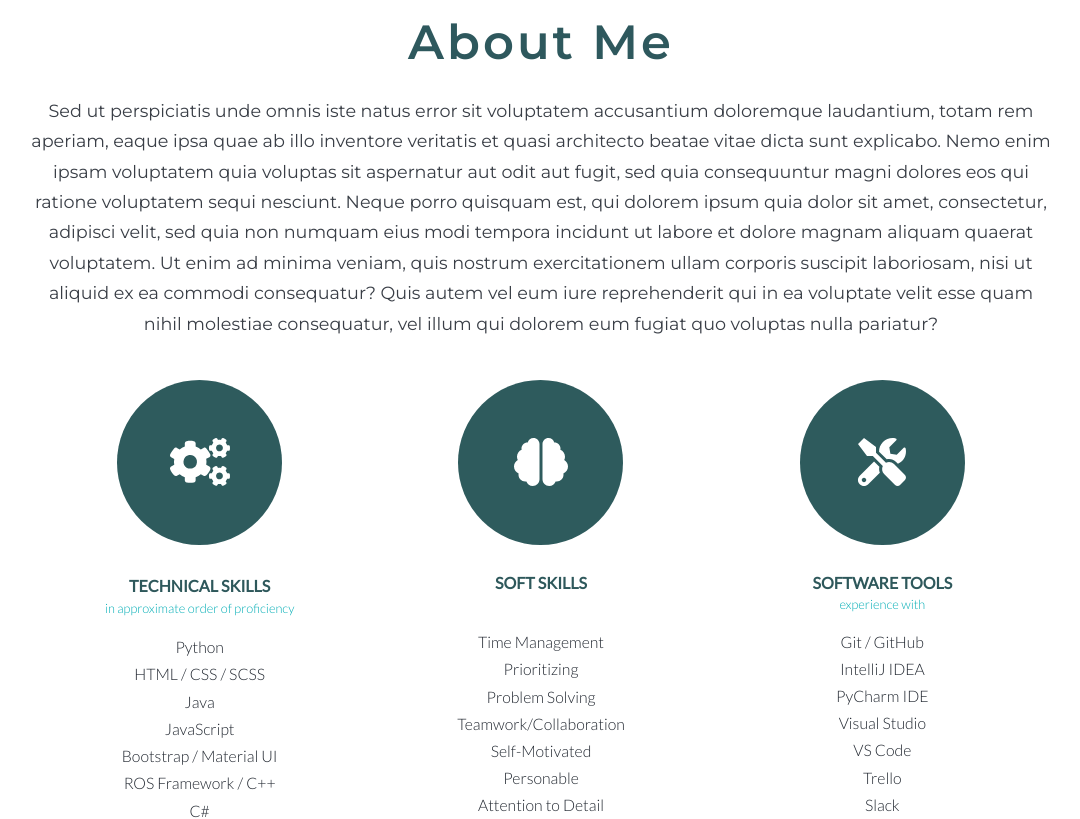
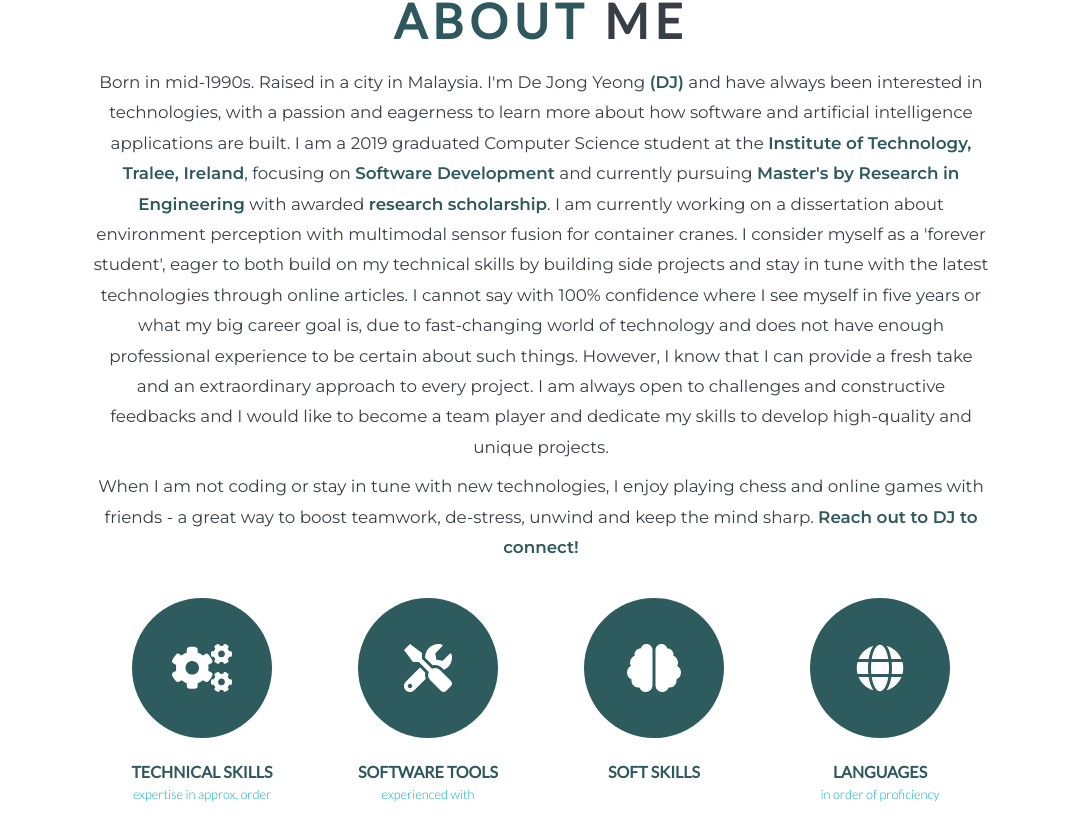
Before and after one commit to dejongyeong/web-portfolio, a React (Create React App) app: page / in a window 1280 px wide. Shown: the part 855-1674 px from the top of the page, without its empty margins (99-1179 px from the left). Built offline with nearby package versions, Linux system fonts and the light colour scheme.

Commit message:
content for about page and made changes in css #4

```diff
--- a/src/components/About.js
+++ b/src/components/About.js
@@ -2,19 +2,6 @@ import { makeStyles, Typography } from '@material-ui/core';
 import React from 'react';
 
 import Skills from './Skills';
-
-const aboutMe = `Sed ut perspiciatis unde omnis iste natus error sit voluptatem accusantium
-doloremque laudantium, totam rem aperiam, eaque ipsa quae ab illo
-inventore veritatis et quasi architecto beatae vitae dicta sunt explicabo.
-Nemo enim ipsam voluptatem quia voluptas sit aspernatur aut odit aut
-fugit, sed quia consequuntur magni dolores eos qui ratione voluptatem
-sequi nesciunt. Neque porro quisquam est, qui dolorem ipsum quia dolor sit
-amet, consectetur, adipisci velit, sed quia non numquam eius modi tempora
-incidunt ut labore et dolore magnam aliquam quaerat voluptatem. Ut enim ad
-minima veniam, quis nostrum exercitationem ullam corporis suscipit
-laboriosam, nisi ut aliquid ex ea commodi consequatur? Quis autem vel eum
-iure reprehenderit qui in ea voluptate velit esse quam nihil molestiae
-consequatur, vel illum qui dolorem eum fugiat quo voluptas nulla pariatur?`;
 
 // styles
 const useStyles = makeStyles((theme) => ({
@@ -26,21 +13,13 @@ const useStyles = makeStyles((theme) => ({
     alignItems: 'center',
     display: 'flex',
     justifyContent: 'center',
-  },
-  container: {
-    width: '80%',
-    height: '90%',
-    textAlign: 'center',
-    margin: '3% auto 0 auto',
-    [theme.breakpoints.down('lg')]: {
-      margin: '10% auto 0 auto',
-    },
     '& h3': {
-      paddingTop: '3%',
-      paddingBottom: '1.5%',
+      paddingTop: '2.5%',
+      paddingBottom: '1%',
       color: '#2e585d',
-      fontWeight: '600',
-      letterSpacing: '3px',
+      fontWeight: 'bolder',
+      letterSpacing: '6px',
+      fontFamily: 'Lato, sans-serif',
       // [theme.breakpoints.up('xl')]: {
       //   animation: `$aboutEffect 2000ms ${theme.transitions.easing.easeInOut}`,
       // },
@@ -50,14 +29,26 @@ const useStyles = makeStyles((theme) => ({
   //   '0%': { transform: 'translate3d(0, -50px, 0)' },
   //   '100%': { transform: 'translate3d(0, 0, 0)' },
   // },
+  container: {
+    width: '70%',
+    height: '90%',
+    textAlign: 'center',
+    margin: '2% auto 0 auto',
+    [theme.breakpoints.down('lg')]: {
+      margin: '8% auto 0 auto',
+    },
+  },
   describe: {
     margin: '1% auto 2% auto',
     '& p': {
       lineHeight: '1.9rem',
-      fontSize: '1.1rem',
+      fontSize: '1.05rem',
       fontFamily: 'Montserrat, sans-serif',
       color: '#393e46',
       fontWeight: '400',
+    },
+    '& p:last-child': {
+      paddingTop: '1%',
     },
   },
   skills: {
@@ -66,25 +57,71 @@ const useStyles = makeStyles((theme) => ({
     justifyContent: 'center',
     [theme.breakpoints.down('xl')]: {
       marginTop: '4%',
-      marginBottom: '8%',
+      marginBottom: '5%',
     },
     [theme.breakpoints.down('md')]: {
       marginTop: '9%',
-      marginBottom: '10%',
+      marginBottom: '9%',
     },
+  },
+  highlight: {
+    color: '#2e585b',
+    fontWeight: '600',
   },
 }));
 
 function About() {
   const classes = useStyles();
-  const description = <Typography variant="body1">{aboutMe}</Typography>;
+
+  const aboutMe = (
+    <>
+      <Typography variant="body1">
+        Born in mid-1990s. Raised in a city in Malaysia. I'm De Jong Yeong{' '}
+        <span className={classes.highlight}>(DJ)</span> and have always been
+        interested in technologies, with a passion and eagerness to learn more
+        about how software and artificial intelligence applications are built. I
+        am a 2019 graduated Computer Science student at the{' '}
+        <span className={classes.highlight}>
+          Institute of Technology, Tralee, Ireland
+        </span>
+        , focusing on{' '}
+        <span className={classes.highlight}>Software Development</span> and
+        currently pursuing{' '}
+        <span className={classes.highlight}>
+          Master's by Research in Engineering
+        </span>{' '}
+        with awarded{' '}
+        <span className={classes.highlight}>research scholarship</span>. I am
+        currently working on a dissertation about environment perception with
+        multimodal sensor fusion for container cranes. I consider myself as a
+        'forever student', eager to both build on my technical skills by
+        building side projects and stay in tune with the latest technologies
+        through online articles. I cannot say with 100% confidence where I see
+        myself in five years or what my big career goal is, due to fast-changing
+        world of technology and does not have enough professional experience to
+        be certain about such things. However, I know that I can provide a fresh
+        take and an extraordinary approach to every project. I am always open to
+        challenges and constructive feedbacks and I would like to become a team
+        player and dedicate my skills to develop high-quality and unique
+        projects.
+      </Typography>
+      <Typography variant="body1">
+        When I am not coding or stay in tune with new technologies, I enjoy
+        playing chess and online games with friends - a great way to boost
+        teamwork, de-stress, unwind and keep the mind sharp.{' '}
+        <span className={classes.highlight}>Reach out to DJ to connect!</span>
+      </Typography>
+    </>
+  );
 
   // circle design - idea from brittany chiang website version 1
   return (
     <div className={classes.wrapper}>
       <div className={classes.container}>
-        <Typography variant="h3">About Me</Typography>
-        <div className={classes.describe}>{description}</div>
+        <Typography variant="h3">
+          ABOUT <span style={{ color: '#393e46' }}>ME</span>
+        </Typography>
+        <div className={classes.describe}>{aboutMe}</div>
         <div className={classes.skills}>
           <Skills />
         </div>
--- a/src/components/App.js
+++ b/src/components/App.js
@@ -71,7 +71,7 @@ function App() {
           scrollTrigger: {
             id: `section-${index + 1}`,
             trigger: element,
-            start: 'top center',
+            start: 'top 70%', // when top of the trigger hits 70% up from the bottom of the viewport
             toggleActions: 'play none none',
           },
         }
--- a/src/components/Hero.js
+++ b/src/components/Hero.js
@@ -98,8 +98,9 @@ const useStyles = makeStyles((theme) => ({
     '& p': {
       color: '#222831',
       fontSize: '1.05rem',
-      fontWeight: 'normal',
+      fontWeight: '500',
       fontFamily: 'Montserrat, sans-serif',
+      marginBottom: '3.5%',
     },
     [theme.breakpoints.down('md')]: {
       margin: '3.5% auto 6% auto',
--- a/src/components/Skills.js
+++ b/src/components/Skills.js
@@ -1,7 +1,12 @@
 import { Grid, makeStyles, Typography } from '@material-ui/core';
 import React from 'react';
 import { FontAwesomeIcon } from '@fortawesome/react-fontawesome';
-import { faCogs, faBrain, faTools } from '@fortawesome/free-solid-svg-icons';
+import {
+  faCogs,
+  faBrain,
+  faTools,
+  faGlobe,
+} from '@fortawesome/free-solid-svg-icons';
 
 // constant content
 const contents = [
@@ -11,39 +16,21 @@ const contents = [
     icons: faCogs,
     skillList: [
       'Python',
-      'HTML / CSS / SCSS',
+      'HTML • CSS • SCSS',
       'Java',
       'JavaScript',
-      'Bootstrap / Material UI',
-      'ROS Framework / C++',
+      'Bootstrap 4',
+      'Material UI',
+      'SQL • NoSQL',
       'C#',
-      'MongoDB',
-      'MySQL / PostgreSQL',
       'PHP Laravel 5',
+      'ROS • C++',
     ],
-    tipText: 'in approximate order of proficiency',
+    tipText: 'expertise in approx. order',
     isSubtitle: true,
   },
   {
     key: 2,
-    title: 'Soft Skills',
-    icons: faBrain,
-    skillList: [
-      'Time Management',
-      'Prioritizing',
-      'Problem Solving',
-      'Teamwork/Collaboration',
-      'Self-Motivated',
-      'Personable',
-      'Attention to Detail',
-      'Communication',
-      'Creative',
-      'Analytical',
-    ],
-    isSubtitle: false,
-  },
-  {
-    key: 3,
     title: 'Software Tools',
     icons: faTools,
     skillList: [
@@ -58,7 +45,33 @@ const contents = [
       'Heroku',
       'Travis CI',
     ],
-    tipText: 'experience with',
+    tipText: 'experienced with',
+    isSubtitle: true,
+  },
+  {
+    key: 3,
+    title: 'Soft Skills',
+    icons: faBrain,
+    skillList: [
+      'Time Management',
+      'Prioritizing',
+      'Problem Solving',
+      'Teamwork',
+      'Self-Motivated',
+      'Personable',
+      'Attention to Detail',
+      'Communication',
+      'Creative',
+      'Analytical',
+    ],
+    isSubtitle: false,
+  },
+  {
+    key: 4,
+    title: 'Languages',
+    icons: faGlobe,
+    skillList: ['Mandarin', 'English', 'Cantonese', 'Malaysian Malay'],
+    tipText: 'in order of proficiency',
     isSubtitle: true,
   },
 ];
@@ -79,14 +92,14 @@ const useStyle = makeStyles((theme) => ({
   paper: {
     display: 'flex',
     justifyContent: 'center',
-    margin: '0 auto',
+    margin: '0 auto 2.5% auto',
     [theme.breakpoints.down('lg')]: {
       margin: '0 auto 9% auto',
     },
   },
   aboutIcons: {
-    width: '165px',
-    paddingBottom: '165px',
+    width: '140px',
+    paddingBottom: '140px',
     borderRadius: '50%',
     backgroundColor: '#2e5b5d',
     position: 'relative',
@@ -111,10 +124,11 @@ const useStyle = makeStyles((theme) => ({
   skillsContent: {
     '& p': {
       color: '#222831',
-      fontSize: '0.99rem',
+      fontSize: '0.88rem',
       textAlign: 'center',
-      fontFamily: 'Lato, sans-serif',
-      lineHeight: '1.7rem',
+      fontFamily: 'Montserrat, sans-serif',
+      lineHeight: '1.75rem',
+      fontWeight: '400',
     },
   },
   subtitle: {
@@ -162,9 +176,16 @@ function Skills() {
 
   return (
     <div className={classes.paperWrap}>
-      <Grid container className={classes.root} spacing={0}>
+      <Grid container className={classes.root} spacing={1}>
         {contents.map((content) => (
-          <Grid item xs={12} xl={4} key={content.key} className={classes.paper}>
+          <Grid
+            item
+            xs={12}
+            lg={6}
+            xl={3}
+            key={content.key}
+            className={classes.paper}
+          >
             <div className={classes.skillWrap}>
               <div className={classes.aboutIcons}>
                 <div className={classes.iconsContent}>
```
